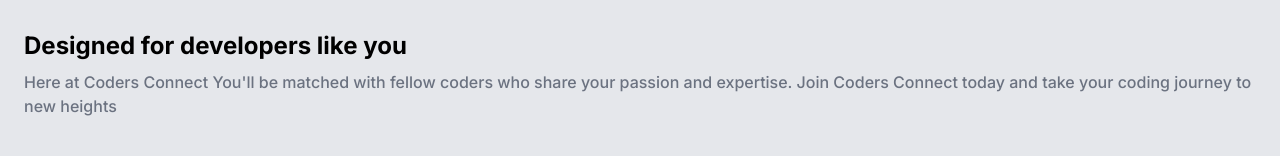
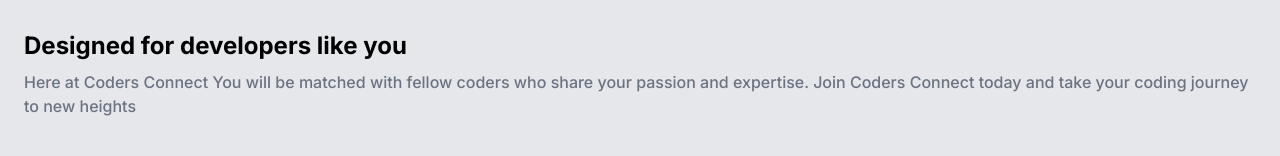
Before and after one commit to Pranai-1/TechMatch, a Next.js app: page / in a window 1280 px wide. Shown: the part 338-494 px from the top of the page. Built offline with nearby package versions, Linux system fonts and the light colour scheme; no server answers.

Commit message:
Home page

```diff
--- a/app/components/HomeBody.tsx
+++ b/app/components/HomeBody.tsx
@@ -39,7 +39,7 @@
       <div className="mt-10 flex flex-wrap flex-col p-2 justify-start">
         <p className="text-2xl text-black p-2 font-bold">Designed for developers like you</p>
         <p className="text-gray-500 pl-2 font-medium">
-          Here at Coders Connect You'll be matched with fellow coders who share your passion and expertise.
+          Here at Coders Connect You will be matched with fellow coders who share your passion and expertise.
           Join Coders Connect today and take your coding journey to new heights
         </p>
       </div>
```
